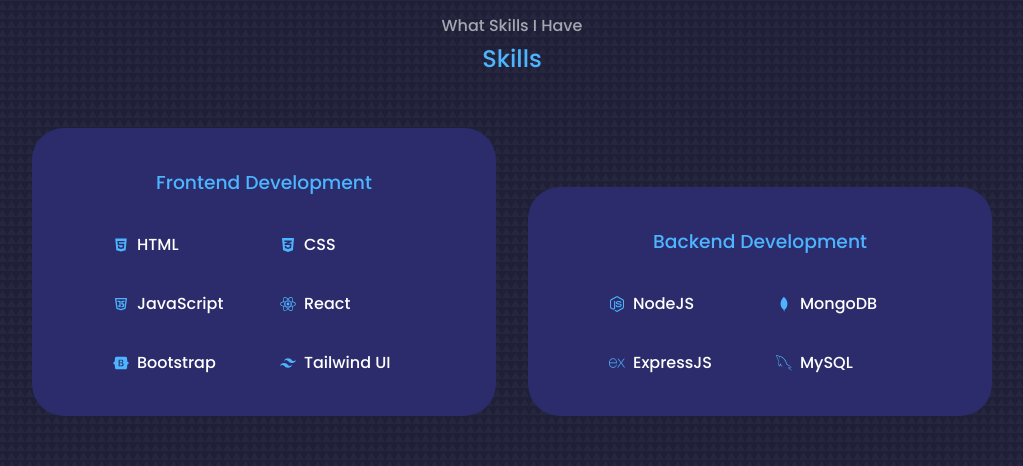
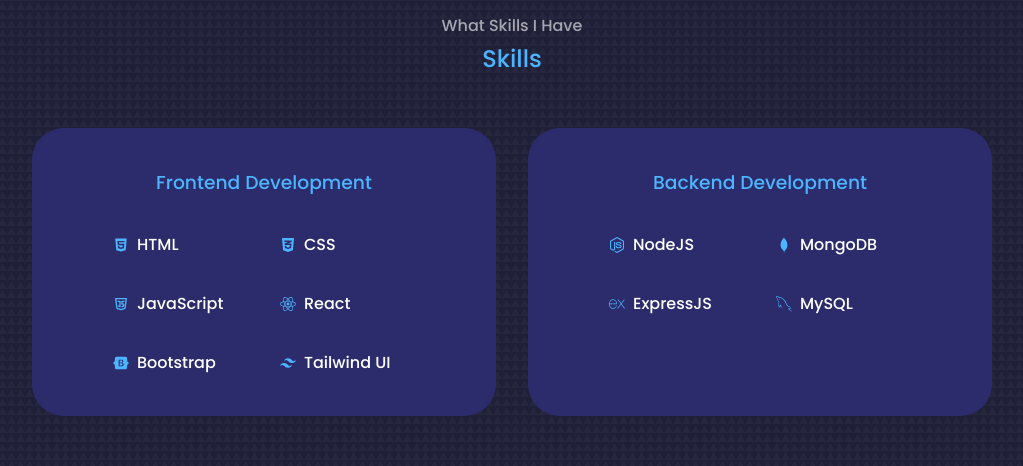
Before and after one commit to Kusaram99/Myportfolio, a React (Create React App) app: page / in a window 1280 px wide. Shown: the part 2060-2526 px from the top of the page, without its empty margins (128-1151 px from the left). Built offline with nearby package versions, Linux system fonts and the light colour scheme.

Commit message:
style changed

```diff
--- a/src/components/skills/skills.css
+++ b/src/components/skills/skills.css
@@ -16,7 +16,6 @@
 }
 
 .skill__container>div {
-    align-self: flex-end;
     background: var(--color-bg-variant);
     padding: 2.4rem 5rem;
     border-radius: 2rem;
```
